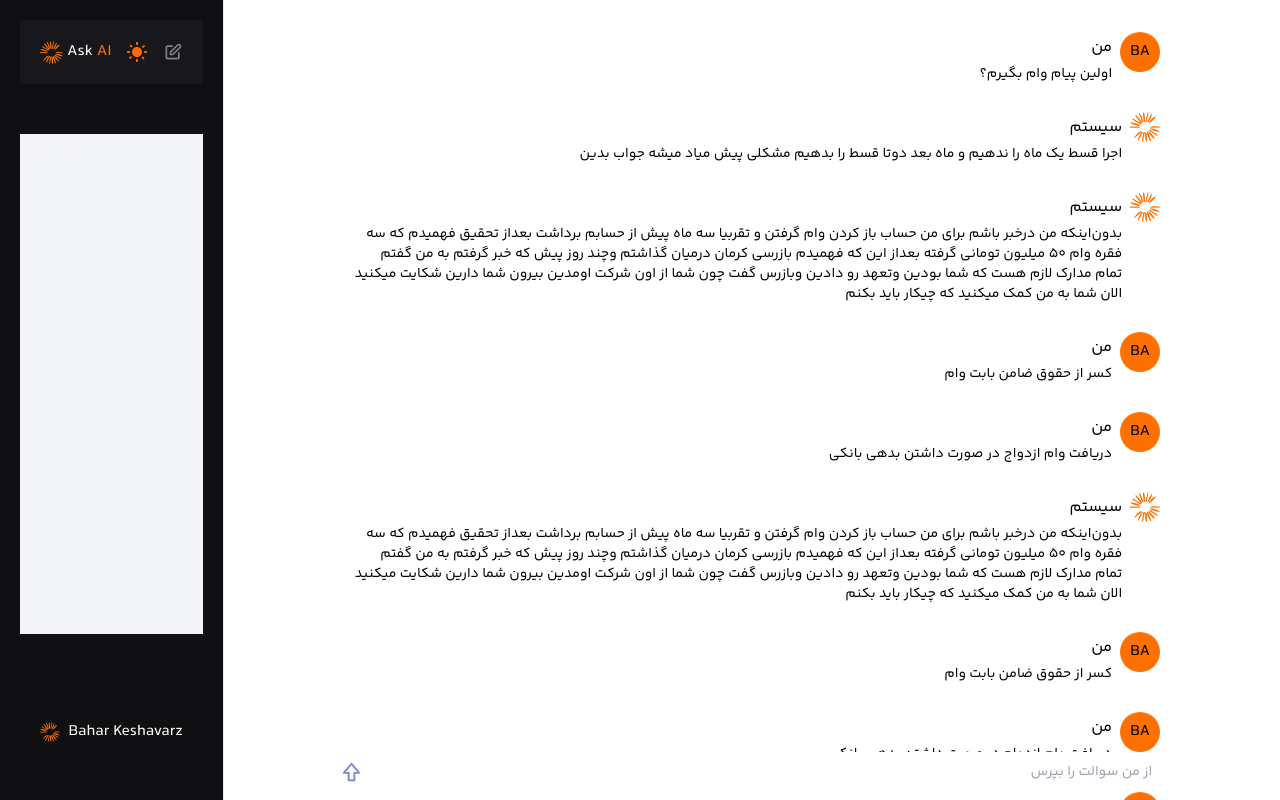
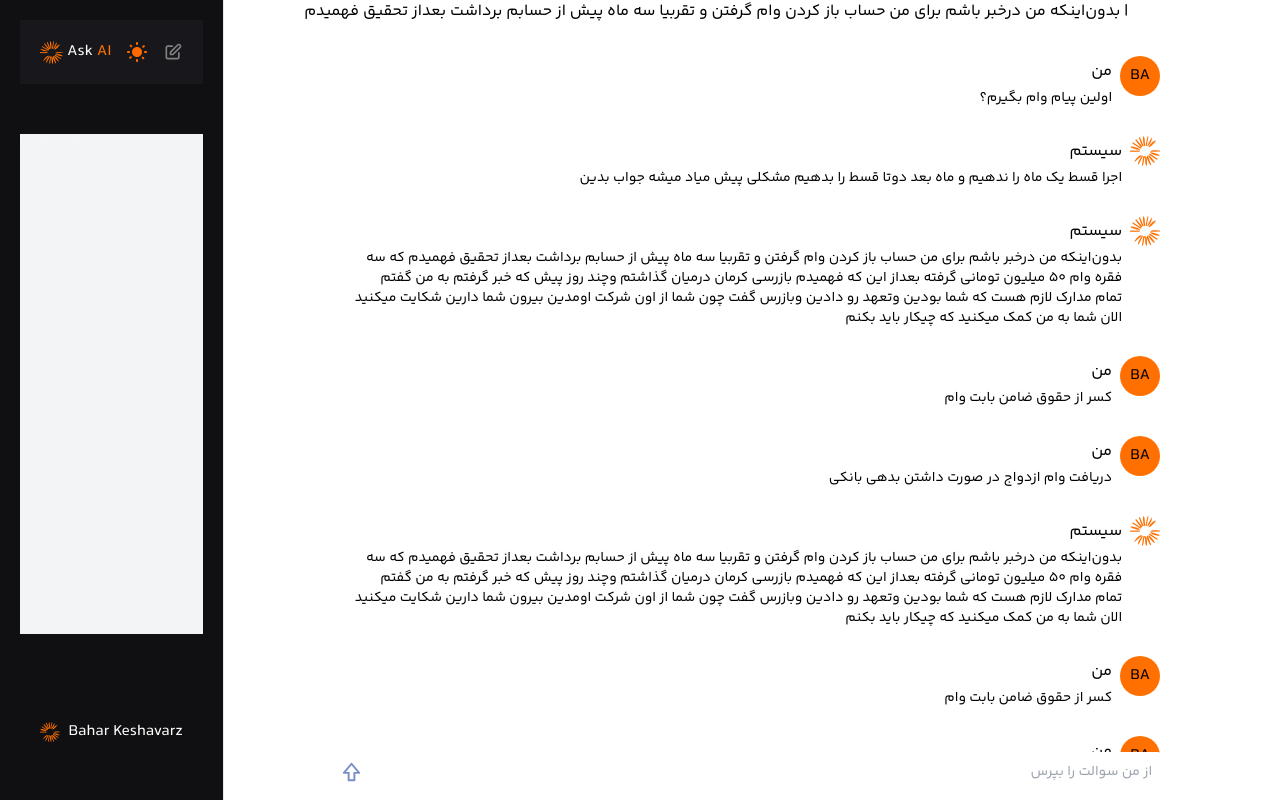
Before and after one commit to baharkeshavarz/ake-me-ai, a Next.js app: page / in a window 1280 px wide. Built offline with nearby package versions, Linux system fonts and the light colour scheme.

Commit message:
add text-animation component

```diff
--- a/app/(root)/(home)/page.tsx
+++ b/app/(root)/(home)/page.tsx
@@ -1,10 +1,12 @@
 // import Welcome from "@/components/Welcome";
 import Messages from "@/components/messages/Messages";
+import TypingAnimation from "@/components/messages/TypingAnimation";
 
 export default function Home() {
   return (
     <div className="flex-center flex-col">
       <div className="sticky left-0 top-0 h-screen overflow-y-auto">
+        <TypingAnimation text="بدون‌اینکه من درخبر باشم برای من حساب باز کردن وام گرفتن و تقربیا سه ماه پیش از حسابم برداشت بعداز تحقیق فهمیدم که سه فقره وام 50 میلیون تومانی گرفته بعداز این که فهمیدم بازرسی کرمان درمیان گذاشتم وچند روز پیش که خبر گرفتم به من گفتم تمام مدارک لازم هست که شما بودین وتعهد رو دادین وبازرس گفت چون شما از اون شرکت‌ اومدین بیرون شما دارین شکایت میکنید الان شما به من کمک میکنید که چیکار باید بکنم"/>
          {/* <Welcome/> */}
          <Messages/>
       </div>
--- a/components/messages/MessageButton.tsx
+++ b/components/messages/MessageButton.tsx
@@ -18,6 +18,7 @@ const MessageButton = () => {
         type="text"
         placeholder="از من سوالت را بپرس"
         value=""
+        onChange={() => {}}
         className="no-focus placeholder paragraph-regular background-light800_dark400 border-none text-right text-red-800 shadow-none outline-none"
       />
     </div>
--- /dev/null
+++ b/components/messages/TypingAnimation.tsx
@@ -0,0 +1,21 @@
+"use client";
+import { TypeAnimation } from 'react-type-animation';
+
+interface TypingAnimationProps{
+  text: string;
+}
+
+const TypingAnimation = ({ text }: TypingAnimationProps) => {
+  return (
+    <TypeAnimation
+    sequence={[
+      text,
+    ]}
+    wrapper="span"
+    speed={50}
+    style={{ display: 'inline-block' }}
+  />
+  );
+};
+
+export default TypingAnimation;
--- a/package.json
+++ b/package.json
@@ -24,6 +24,7 @@
     "react": "^18",
     "react-dom": "^18",
     "react-icons": "^4.12.0",
+    "react-type-animation": "^3.2.0",
     "tailwind-merge": "^2.1.0",
     "tailwindcss-animate": "^1.0.7",
     "zustand": "^4.4.7"
--- a/tailwind.config.ts
+++ b/tailwind.config.ts
@@ -62,20 +62,6 @@ const config: Config = {
       xl: "1200px",
       // => @media (min-width: 1200px) { ... }
     },
-    keyframes: {
-      "accordion-down": {
-        from: { height: "0" },
-        to: { height: "var(--radix-accordion-content-height)" },
-      },
-      "accordion-up": {
-        from: { height: "var(--radix-accordion-content-height)" },
-        to: { height: "0" },
-      },
-    },
-    animation: {
-      "accordion-down": "accordion-down 0.2s ease-out",
-      "accordion-up": "accordion-up 0.2s ease-out",
-    },
   },
   plugins: [require("tailwindcss-animate"), require("@tailwindcss/typography")],
 };
```
Also changed, not shown: 1 other file (tests, documents, lock files or other folders).
